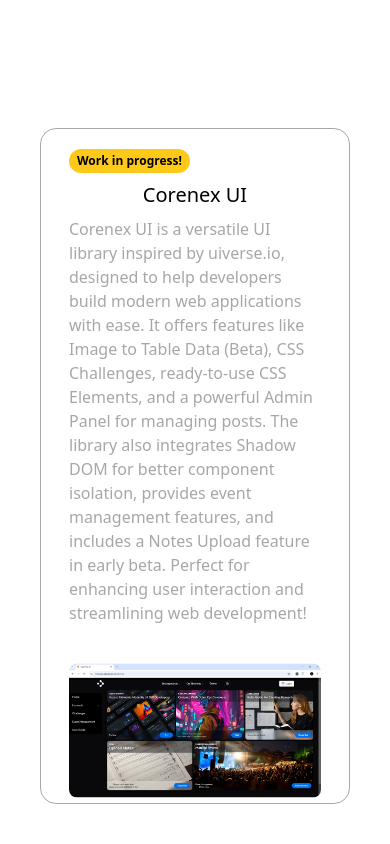
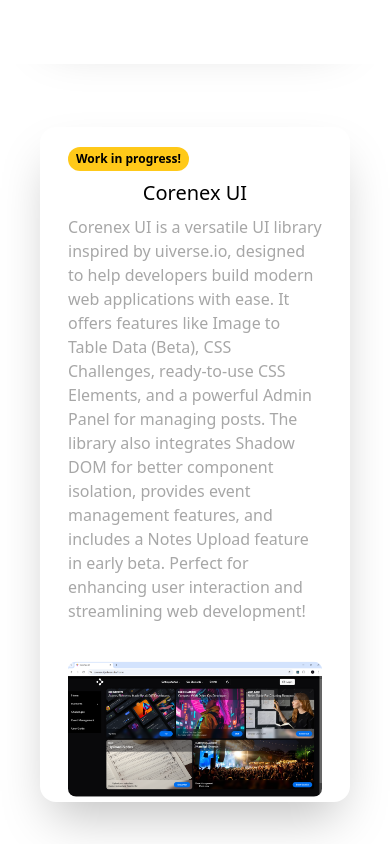
Before and after one commit to newrocker2468/4.Portfolio-Project, a React (Vite) app in the folder client/: page / in a window 390 px wide. Shown: the part 960-1804 px from the top of the page. Built offline with nearby package versions, Linux system fonts and the light colour scheme.

Commit message:
feat: enhance visual styling of CompactView and ExtendedView components with improved shadow effects

```diff
--- a/client/src/components/GridView.tsx
+++ b/client/src/components/GridView.tsx
@@ -22,7 +22,7 @@ const CompactView: FC<CompactViewProps> = ({ projects }) => {
       {projects.map((project, index) => (
         <div
           key={index}
-          className='dark:bg-actgrey bg-white  rounded-xl shadow-md overflow-hidden transition-transform transform hover:scale-105 duration-300 ease-in-out cursor-pointer'
+          className='dark:bg-actgrey bg-white  rounded-xl shadow-xl overflow-hidden transition-transform transform hover:scale-105 duration-300 ease-in-out cursor-pointer'
         >
           <div className='p-4'>
             <div className='flex justify-start mb-2'>
--- a/client/src/components/ListView.tsx
+++ b/client/src/components/ListView.tsx
@@ -30,7 +30,7 @@ const ExtentedView: FC<ExtentedViewProps> = ({ projects }) => {
       {projects.map((project, index) => (
         <div
           key={index}
-          className='dark:bg-actgrey bg-white border border-paragrey dark:border-black rounded-2xl sm:w-[70%] h-auto p-5 m-5 mb-[5rem] relative overflow-hidden cursor-pointer '
+          className='dark:bg-actgrey bg-white  shadow-2xl border-paragrey dark:border-black rounded-2xl sm:w-[70%] h-auto p-5 m-5 mb-[5rem] relative overflow-hidden cursor-pointer '
           onMouseEnter={() => handleMouseEnter(index)}
           onMouseLeave={handleMouseLeave}
         >
```
